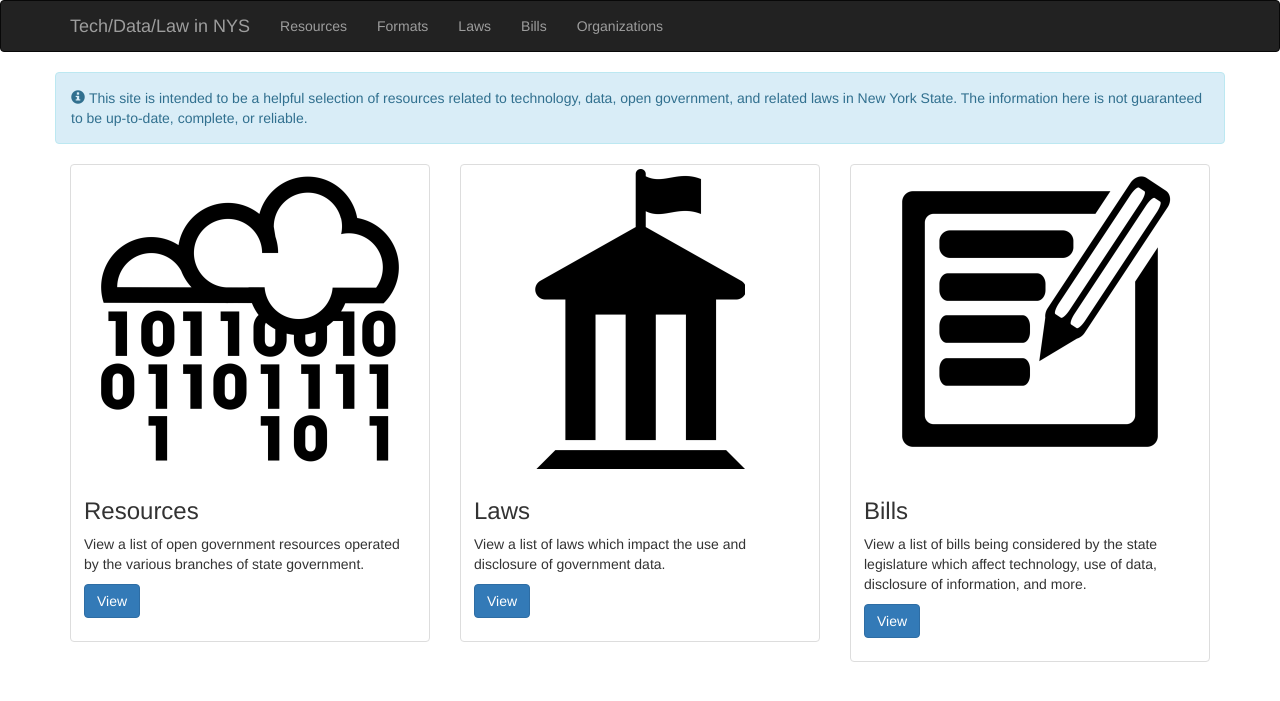
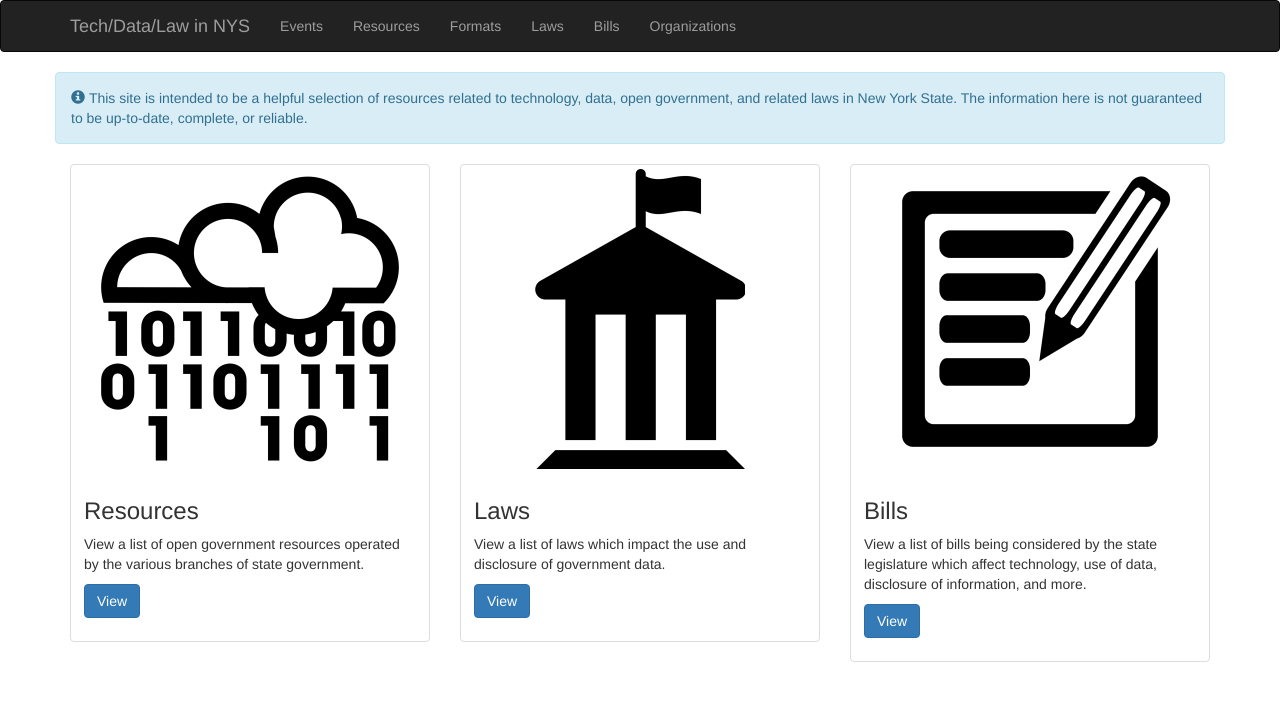
Before and after one commit to technickle/open-data-resources, a Jekyll site: the page built from index.md, in a window 1280 px wide. Shown: the top 701 px of the page. Built offline with Jekyll 4.4.1, drawn with Linux system fonts in a browser that asks for light colours; nearby versions of some CDN libraries.

Commit message:
added menu item for events

```diff
--- a/_layouts/default.html
+++ b/_layouts/default.html
@@ -37,6 +37,7 @@
         </div>
         <div id="navbar" class="collapse navbar-collapse">
           <ul class="nav navbar-nav">
+            <li><a href="{{ site.baseUrl }}/events">Events</a></li>
             <li><a href="{{ site.baseUrl }}/resources">Resources</a></li>
             <li><a href="{{ site.baseUrl }}/formats">Formats</a></li>
             <li><a href="{{ site.baseUrl }}/laws">Laws</a></li>
```
